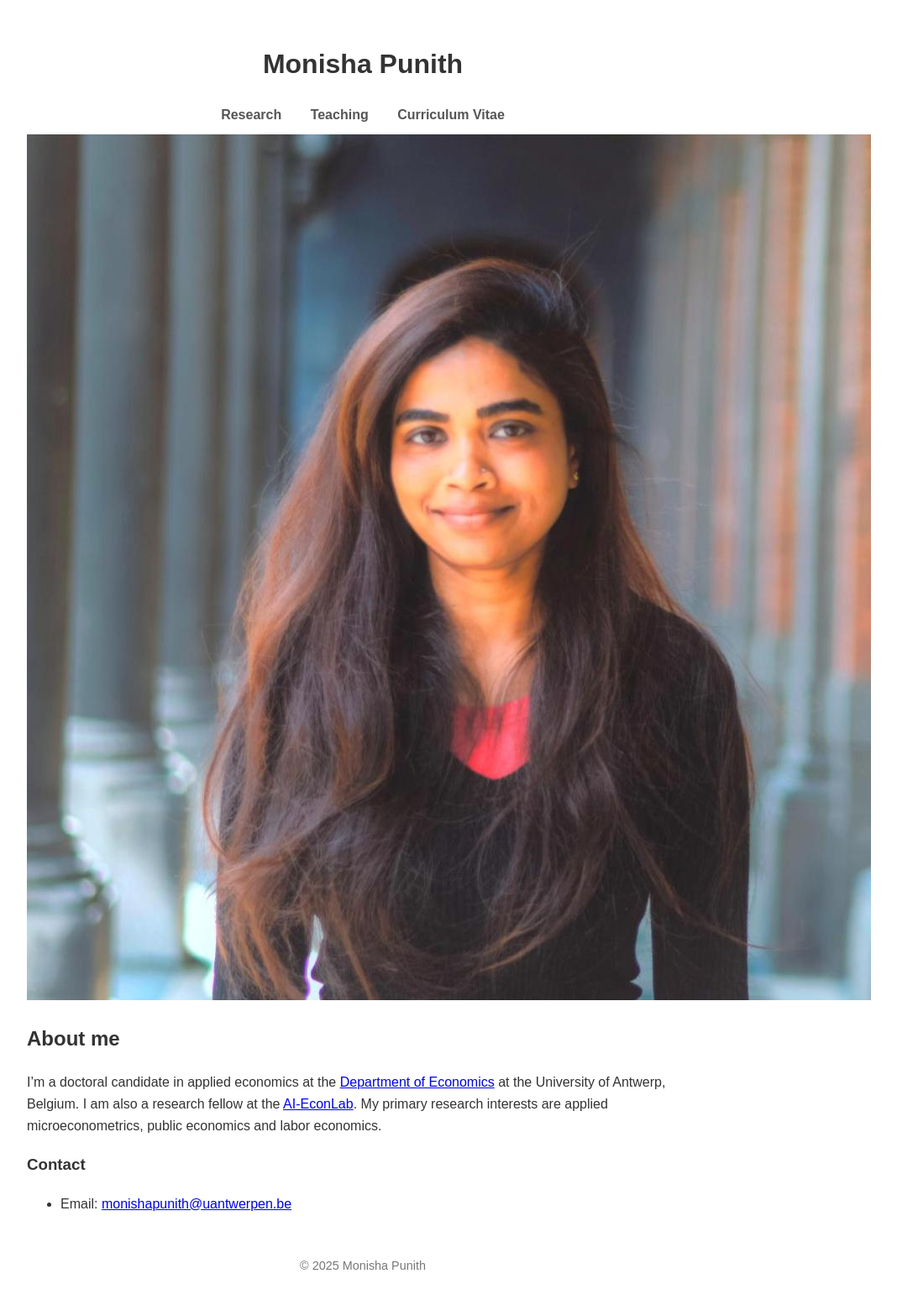
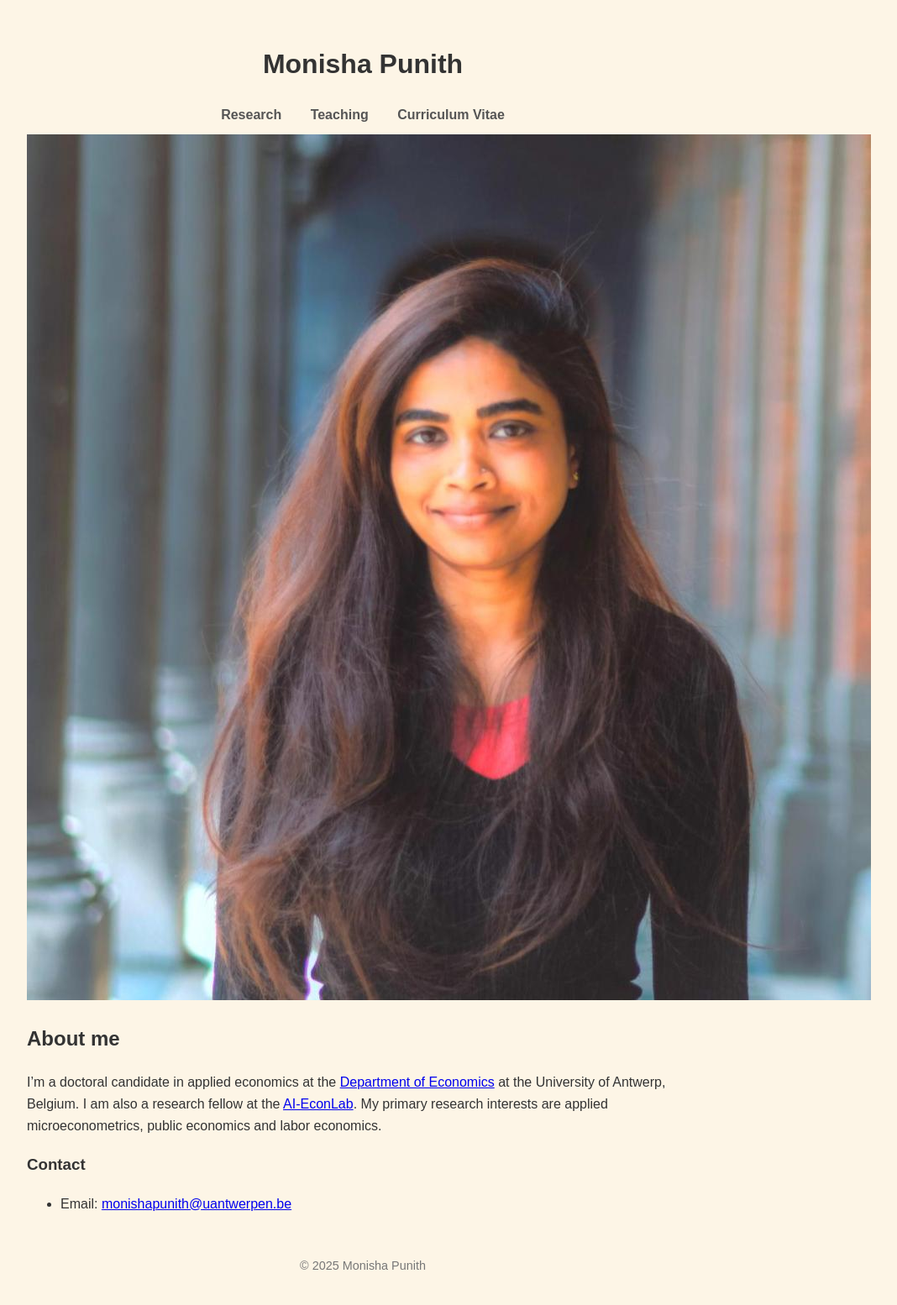
Before and after one commit to MonishaRuth/monisharuth.github.io, a Jekyll site: the page built from index.md, in a window 1280 px wide. Shown: the whole page at 84% size, without its empty margins (208-1276 px from the left). Built offline with Jekyll 4.4.1, drawn with Linux system fonts in a browser that asks for light colours.

Commit message:
Update default.html

```diff
--- a/_layouts/default.html
+++ b/_layouts/default.html
@@ -13,6 +13,7 @@
             padding: 20px;
             line-height: 1.6;
             color: #333;
+            background-color:#FDF5E6;
         }
         header {
             text-align: center;
```
